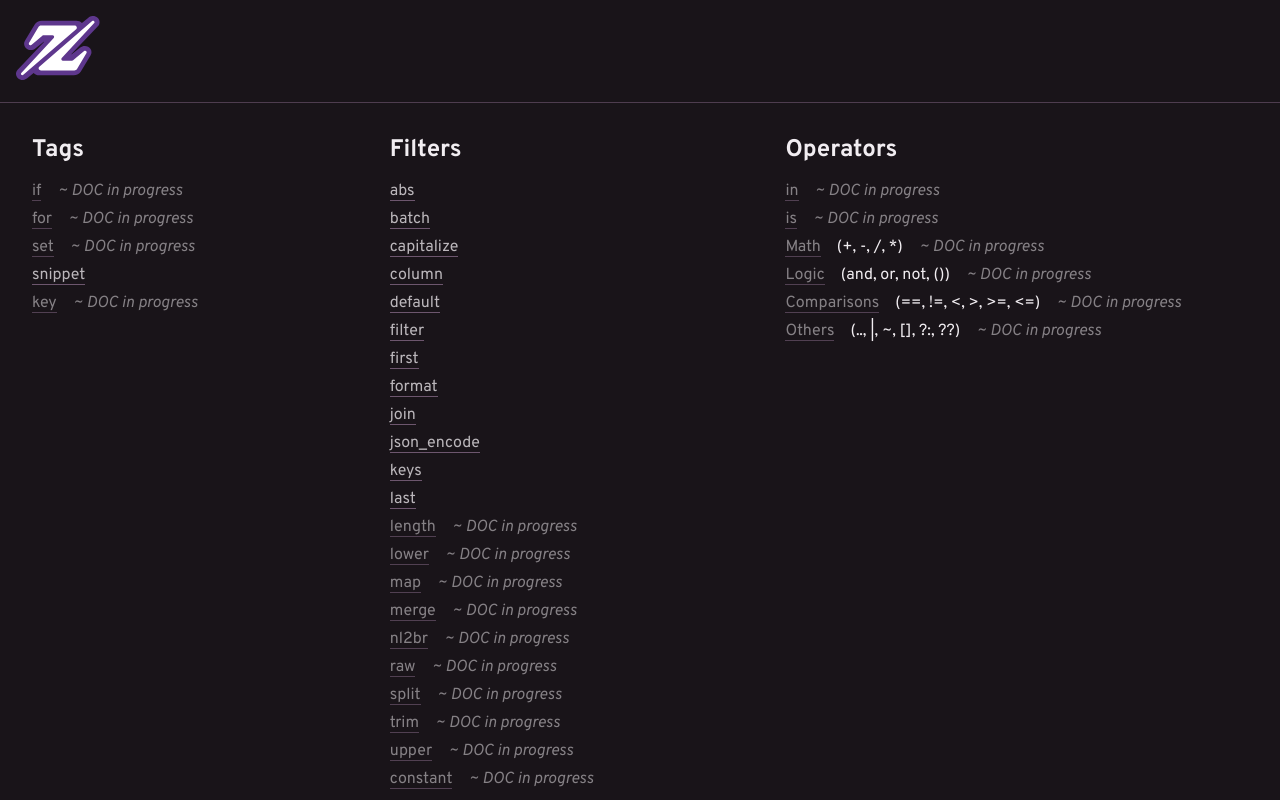
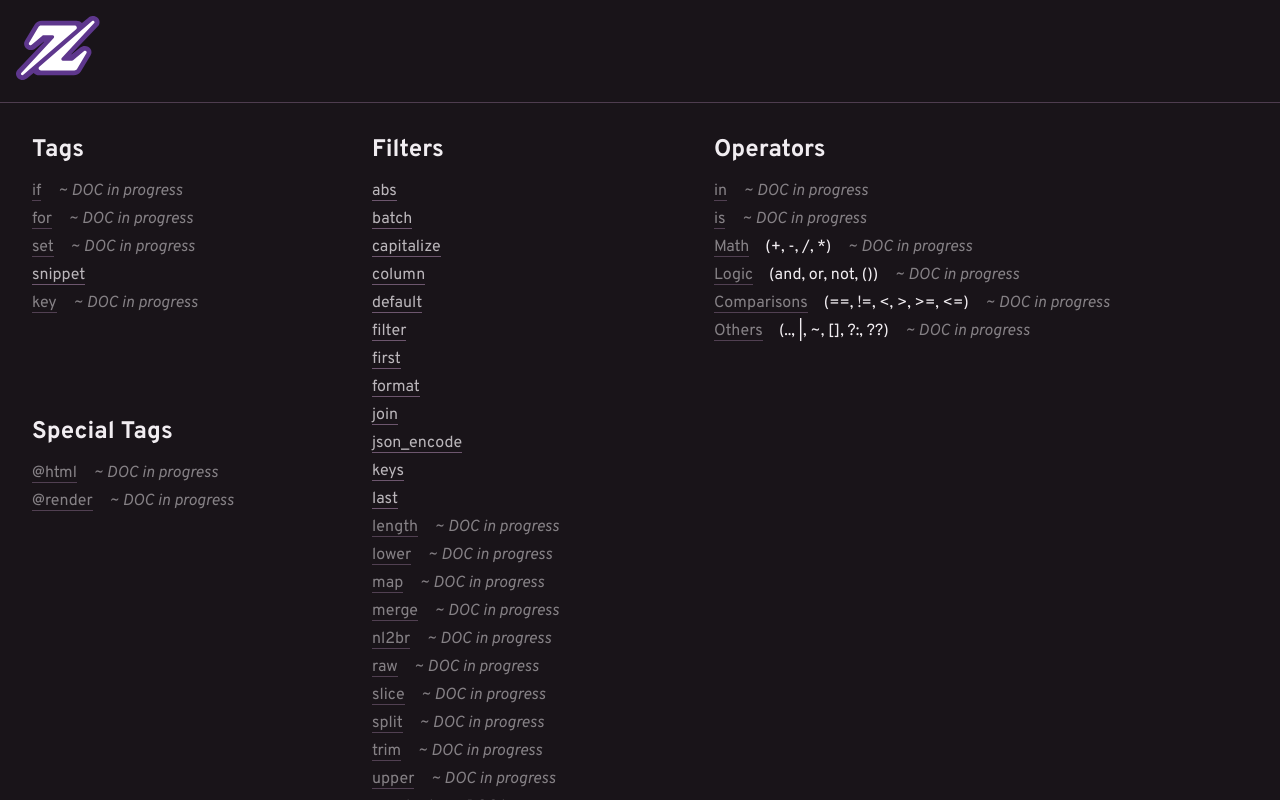
Before and after one commit to PivotStick/learn.zvelte.dev, a SvelteKit app: page /zvelte-references in a window 1280 px wide. Built offline with nearby package versions, Linux system fonts and the light colour scheme.

Commit message:
added some references

```diff
--- a/src/routes/zvelte-references/+page.svelte
+++ b/src/routes/zvelte-references/+page.svelte
@@ -26,6 +26,22 @@
 				{
 					name: 'key',
 					slug: 'key',
+					wip: true
+				}
+			]
+		},
+		{
+			name: 'Special Tags',
+			slug: 'special-tags',
+			items: [
+				{
+					name: '@html',
+					slug: 'html',
+					wip: true
+				},
+				{
+					name: '@render',
+					slug: 'render',
 					wip: true
 				}
 			]
@@ -110,6 +126,11 @@
 				{
 					name: 'raw',
 					slug: 'raw',
+					wip: true
+				},
+				{
+					name: 'slice',
+					slug: 'slice',
 					wip: true
 				},
 				{
@@ -208,8 +229,10 @@
 		padding: var(--page-spacing);
 
 		display: flex;
-		gap: 12rem;
+		flex-direction: column;
+		gap: 6rem 0;
 		flex-wrap: wrap;
+		height: 100%;
 	}
 
 	section {
```
